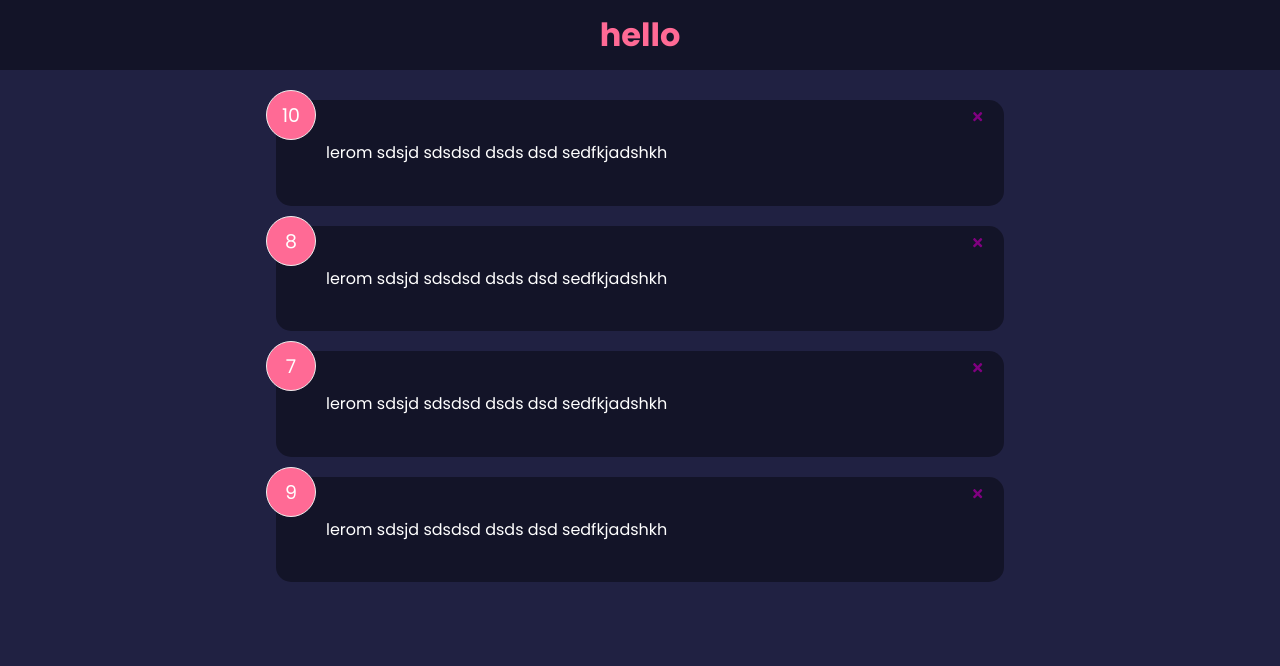
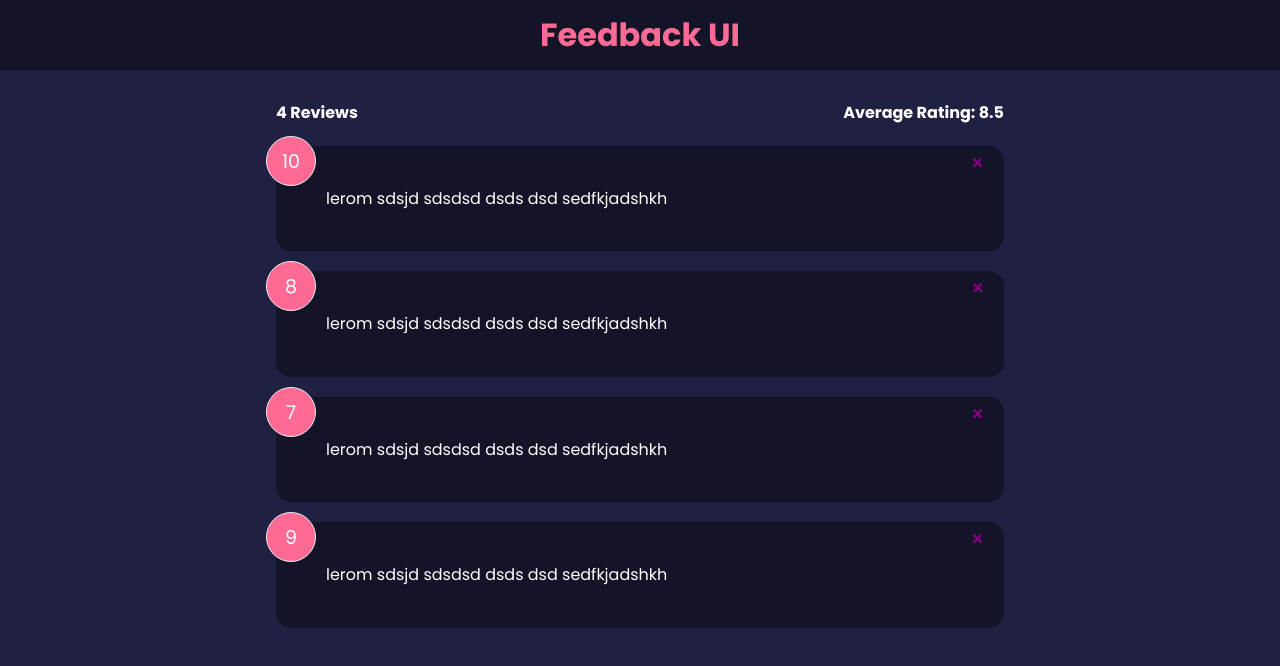
Before and after one commit to malik-hamza-mehboob-dev/feedback-app, a React (Create React App) app: page / in a window 1280 px wide. Shown: the top 666 px of the page. Built offline with nearby package versions, Linux system fonts and the light colour scheme.

Commit message:
Feedback Stats component added

```diff
--- a/src/App.js
+++ b/src/App.js
@@ -3,6 +3,7 @@
 import Header from "./components/Header";
 import Data from './data/FeedbackData'
 import FeedbackList from "./components/FeedbackList";
+import FeedbackStats from "./components/FeedbackStats";
 
 export default function App() {
   const [feedbackData, setFeedbackData] = useState(Data);
@@ -15,8 +16,9 @@
   }
   return (
     <>
-        <Header text="hello" />
+        <Header text="Feedback UI" />
         <div className='container'>
+            <FeedbackStats feedback={feedbackData} />
             <FeedbackList feedback={feedbackData} handleClick={deleteFeedback}/>
         </div>
     </>
--- /dev/null
+++ b/src/components/FeedbackStats.jsx
@@ -0,0 +1,22 @@
+import propTypes from 'prop-types'
+
+function FeedbackStats({feedback}) {
+    let average = feedback.reduce((acc,cur) => {
+        return acc + cur.rating
+    },0) / feedback.length;
+
+    average = average.toFixed(1).replace(/[.,]0$/,'');
+  return (
+    <div className='feedback-stats'>
+        <h4> {feedback.length} Reviews </h4>
+        <h4> Average Rating: {isNaN(average) ? 0 : average}  </h4>
+    </div>
+  )
+}
+
+
+FeedbackStats.propTypes = {
+    feedback: propTypes.array.isRequired,
+}
+
+export default FeedbackStats
```
